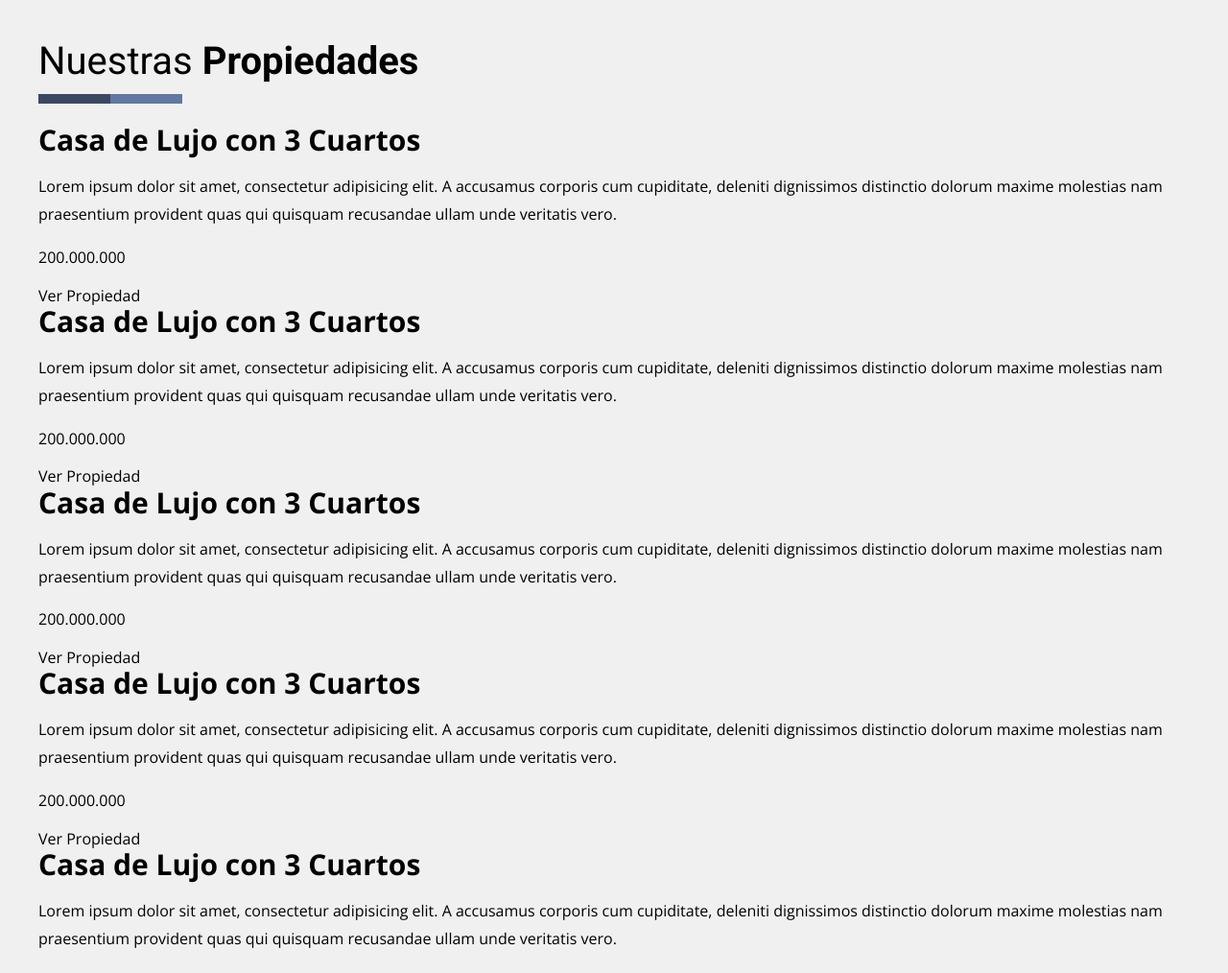
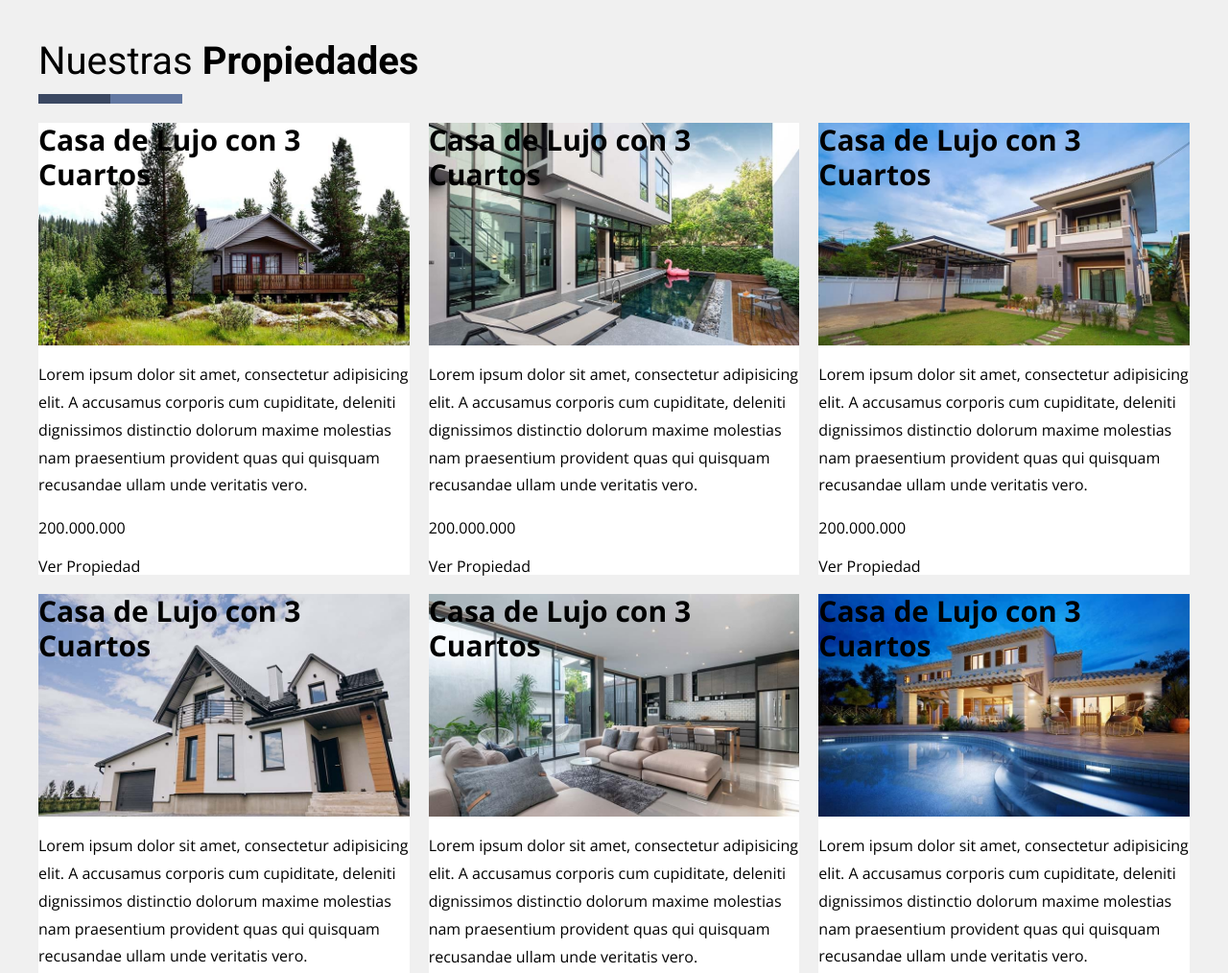
Before and after one commit to dolivare5/real-state, a website: page index.html in a window 1280 px wide. Shown: the part 720-1734 px from the top of the page at 96% size. Drawn offline with nearby package versions, Linux system fonts and the light colour scheme.

Commit message:
Commit Nro. 12. Agregue las imagenes a cada uno de los card a través de for con nth-child dentro y definí la cantidad de cards que se mostraran horizontalmente de acuerdo al tamaño de la pantalla o del dispositivo.

```diff
--- a/src/scss/ui/02-sect-propiedades/_propiedades.scss
+++ b/src/scss/ui/02-sect-propiedades/_propiedades.scss
@@ -10,4 +10,26 @@
     &__heading{
         @include m.heading;
     }
+
+    &__grid{
+        @include m.grid(1, 2rem);
+        @include m.tablet{
+            @include m.grid(3, 2rem)
+        }
+    }
 }
+
+.propiedad{
+    background-color: v.$blanco;
+    &__imagen{
+        aspect-ratio: 10 / 6;
+        background-size: cover;
+    }
+
+    @for $i from 1 through 6{
+        $imagen: '../img/propiedad_' + $i + '.jpg';
+        &:nth-child(#{$i}) &__imagen{
+            background-image: url($imagen);
+        }
+    }
+}
```
Also changed, not shown: build/css/app.css, 1 other file.
